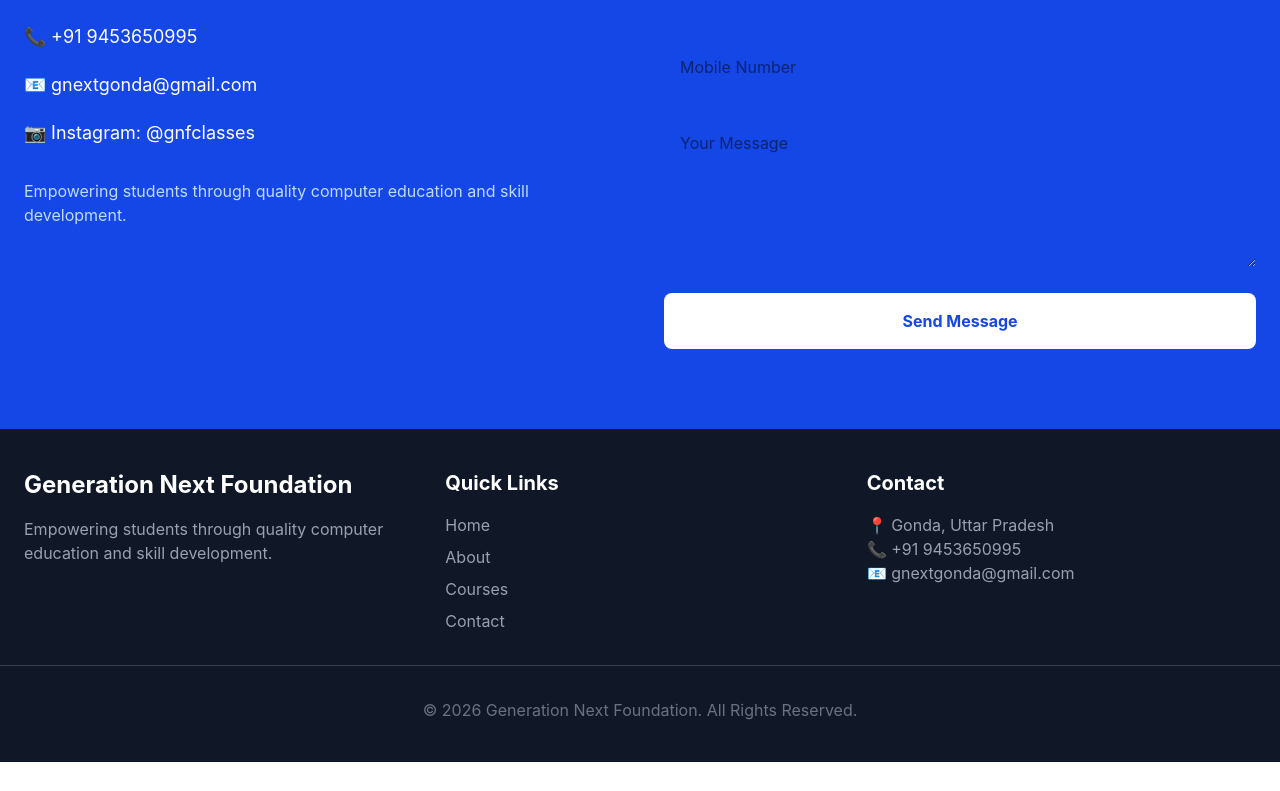
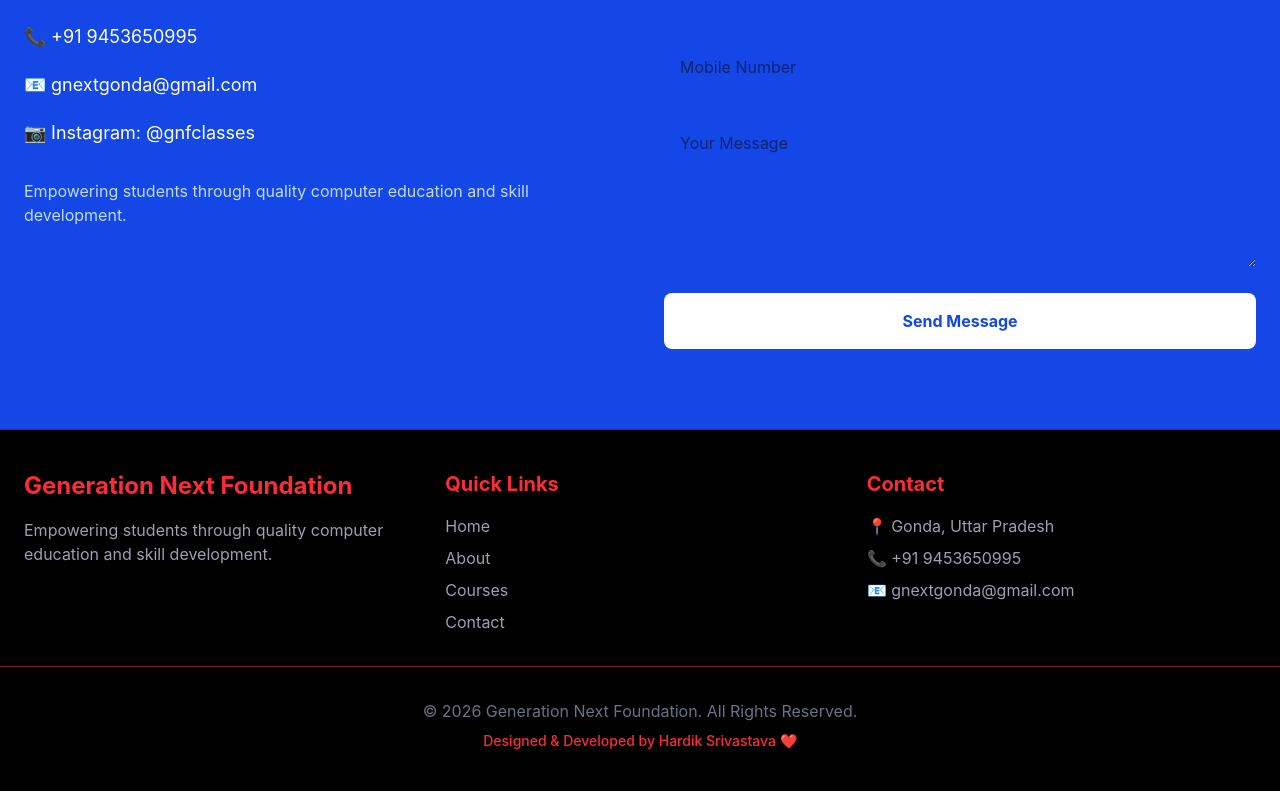
Before and after one commit to hardiksrivastava842-sketch/generation-next-foundation, a React (Vite) app: page / in a window 1280 px wide. Shown: the part 3133-3924 px from the top of the page. Before the commit the page ends 3895 px from the top, so only its background shows below. Built offline with nearby package versions, Linux system fonts and the light colour scheme.

Commit message:
Updated footer and added developer credit

```diff
--- a/src/components/Footer/Footer.jsx
+++ b/src/components/Footer/Footer.jsx
@@ -1,44 +1,45 @@
 function Footer() {
   return (
-    <footer className="bg-gray-900 text-white py-10">
+    <footer className="bg-black text-white py-10 border-t border-red-900">
       <div className="max-w-7xl mx-auto px-6 grid grid-cols-1 md:grid-cols-3 gap-8">
 
         {/* Foundation Info */}
         <div>
-          <h2 className="text-2xl font-bold mb-4">
+          <h2 className="text-2xl font-bold text-red-500 mb-4">
             Generation Next Foundation
           </h2>
 
           <p className="text-gray-400">
-            Empowering students through quality computer education and skill development.
+            Empowering students through quality computer education and skill
+            development.
           </p>
         </div>
 
         {/* Quick Links */}
         <div>
-          <h2 className="text-xl font-bold mb-4">
+          <h2 className="text-xl font-bold text-red-500 mb-4">
             Quick Links
           </h2>
 
           <ul className="space-y-2 text-gray-400">
-            <li>Home</li>
-            <li>About</li>
-            <li>Courses</li>
-            <li>Contact</li>
+            <li className="hover:text-red-400 cursor-pointer">Home</li>
+            <li className="hover:text-red-400 cursor-pointer">About</li>
+            <li className="hover:text-red-400 cursor-pointer">Courses</li>
+            <li className="hover:text-red-400 cursor-pointer">Contact</li>
           </ul>
         </div>
 
         {/* Contact */}
         <div>
-          <h2 className="text-xl font-bold mb-4">
+          <h2 className="text-xl font-bold text-red-500 mb-4">
             Contact
           </h2>
 
-          <p className="text-gray-400">
+          <p className="text-gray-400 mb-2">
             📍 Gonda, Uttar Pradesh
           </p>
 
-          <p className="text-gray-400">
+          <p className="text-gray-400 mb-2">
             📞 +91 9453650995
           </p>
 
@@ -49,11 +50,17 @@ function Footer() {
 
       </div>
 
-      <hr className="my-8 border-gray-700" />
+      <hr className="my-8 border-red-900" />
 
-      <p className="text-center text-gray-500">
-        © 2026 Generation Next Foundation. All Rights Reserved.
-      </p>
+      <div className="text-center space-y-2">
+        <p className="text-gray-500">
+          © 2026 Generation Next Foundation. All Rights Reserved.
+        </p>
+
+        <p className="text-sm text-red-500 font-medium">
+          Designed &amp; Developed by Hardik Srivastava ❤️
+        </p>
+      </div>
 
     </footer>
   );
```
